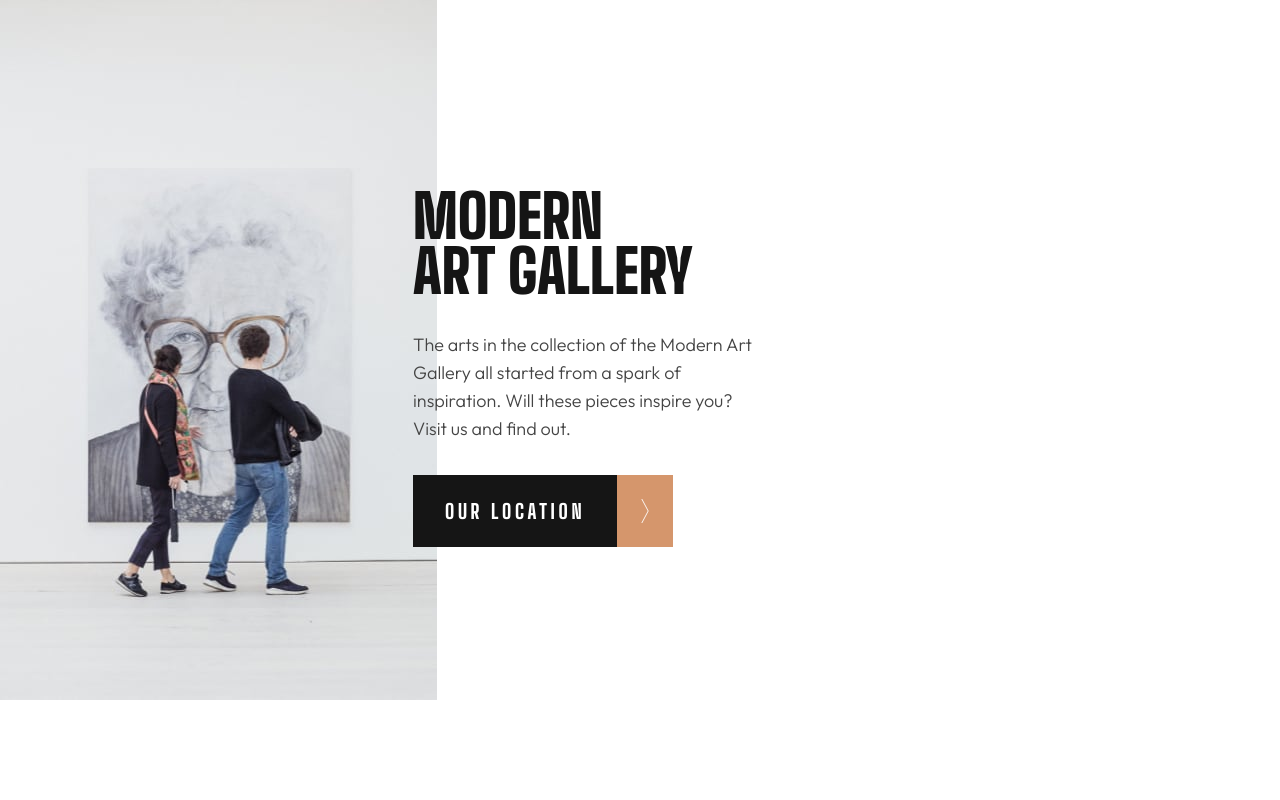
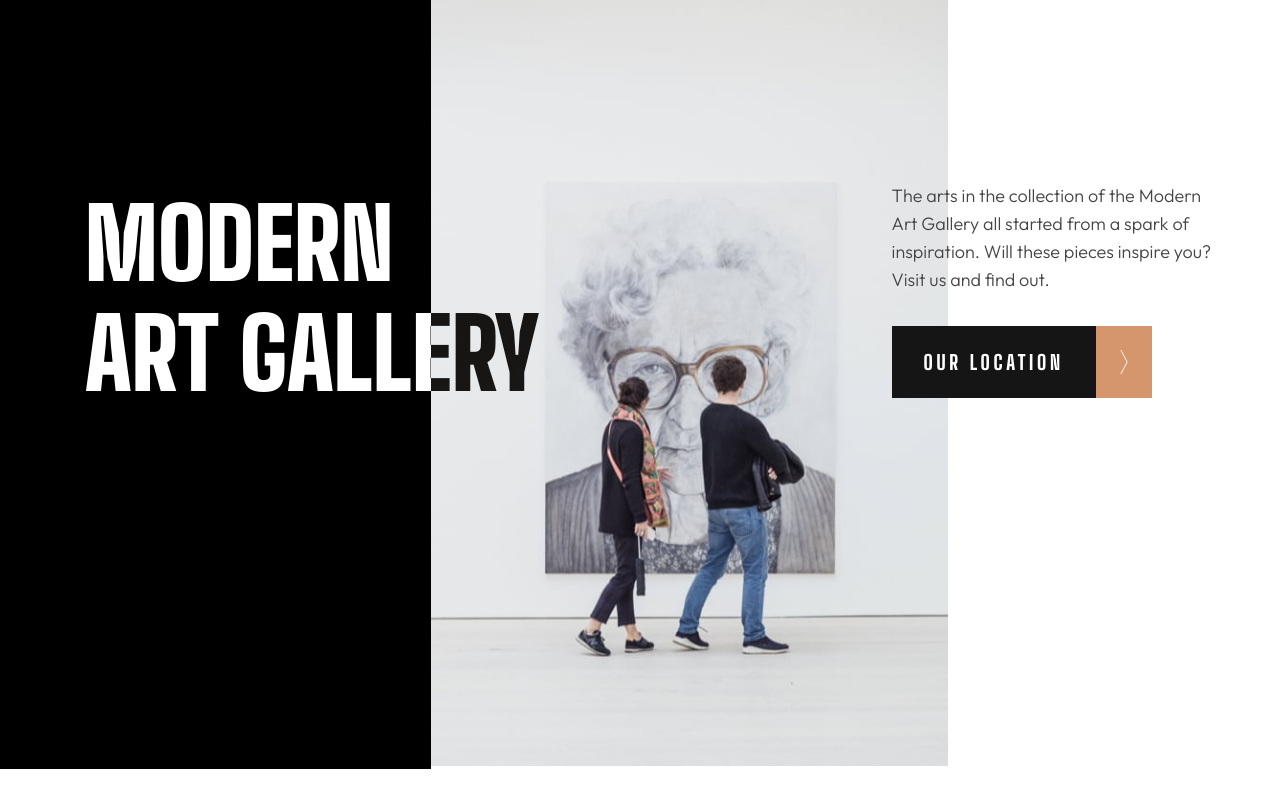
Before and after one commit to waldekglaz/art-gallery-FEM, a React (Create React App) app: page / in a window 1280 px wide. Built offline with nearby package versions, Linux system fonts and the light colour scheme.

Commit message:
hero 1024px

```diff
--- /dev/null
+++ b/src/Components/hero/DecorativeDiv.js
@@ -0,0 +1,7 @@
+import React from "react";
+
+const DecorativeDiv = () => {
+  return <DecorativeDiv />;
+};
+
+export default DecorativeDiv;
--- a/src/Components/hero/Hero.js
+++ b/src/Components/hero/Hero.js
@@ -3,13 +3,16 @@ import React from "react";
 import HeroBody from "./HeroBody";
 import heroImgMobile from "../../assets/mobile/image-hero.jpg";
 import heroImgTablet from "../../assets/tablet/image-hero.jpg";
+import heroImgPC from "../../assets/desktop/image-hero.jpg";
 import { StyledHero } from "../styles/Hero.styled";
+import { StyledDecorativeDiv } from "../styles/DecorativeDiv.styled";
 
 const Hero = () => {
   return (
     <StyledHero>
-      <div></div>
+      <StyledDecorativeDiv>ello</StyledDecorativeDiv>
       <picture>
+        <source srcSet={heroImgPC} media="(min-width: 1024px)" />
         <source srcSet={heroImgTablet} media="(min-width: 768px)" />
         <img src={heroImgMobile} alt="people in art gallery" />
       </picture>
--- a/src/Components/hero/HeroBody.js
+++ b/src/Components/hero/HeroBody.js
@@ -17,7 +17,7 @@ const HeroBody = () => {
         out.
       </p>
 
-      <StyledButton to="/location">
+      <StyledButton primary to="/location">
         <span>Our location</span>
         <img src={arrowRightIcon} alt="cos tam cos yam" />
       </StyledButton>
--- a/src/Components/styles/Button.styled.js
+++ b/src/Components/styles/Button.styled.js
@@ -2,7 +2,7 @@ import styled from "styled-components";
 import { Link } from "react-router-dom";
 export const StyledButton = styled(Link)`
   display: flex;
-  align-items: center;
+  align-items: strech;
   text-decoration: none;
   & span {
     background-color: #151515;
@@ -18,6 +18,8 @@ export const StyledButton = styled(Link)`
     height: 24px;
     background-color: #d5966c;
     padding: 1.5rem;
+    order: ${(props) => (props.primary ? 1 : -1)};
+    transform: rotate(${(props) => (props.primary ? 0 : "180deg")});
   }
   &:hover span {
     background-color: #d5966c;
--- /dev/null
+++ b/src/Components/styles/DecorativeDiv.styled.js
@@ -0,0 +1,12 @@
+import styled from "styled-components";
+
+export const StyledDecorativeDiv = styled.div`
+  @media (max-width: 1023px) {
+    display: none;
+  }
+
+  @media (min-width: 1024px) {
+    background-color: black;
+    width: 450px;
+  }
+`;
--- a/src/Components/styles/Hero.styled.js
+++ b/src/Components/styles/Hero.styled.js
@@ -3,10 +3,11 @@ import styled from "styled-components";
 export const StyledHero = styled.div`
   & img {
     width: 100%;
+    height: auto;
   }
   @media (min-width: 768px) {
     display: flex;
-    align-items: center;
+    align-items: strech;
     & img {
       flex-basis: 57%;
     }
--- a/src/Components/styles/HeroBody.styled.js
+++ b/src/Components/styles/HeroBody.styled.js
@@ -22,4 +22,21 @@ export const StyledHeroBody = styled.div`
     width: 339px;
     margin-left: -88px;
   }
+  @media (min-width: 1024px) {
+    margin-left: -120px;
+    margin-top: 150px;
+    & h1 {
+      position: absolute;
+      top: 189px;
+      left: 85px;
+      font-size: 7.617vw;
+      line-height: 8.593vw;
+      color: white;
+      mix-blend-mode: difference;
+    }
+  }
+  //   @media (min-width: 1440px) {
+  //     & h1 {
+  //     }
+  //   }
 `;
--- a/src/routes/Location.js
+++ b/src/routes/Location.js
@@ -1,11 +1,16 @@
 import React from "react";
-import { Link } from "react-router-dom";
+import arrowRightIcon from "../assets/icon-arrow-right.svg";
+
+import { StyledButton } from "../Components/styles/Button.styled";
 
 const Location = () => {
   return (
     <div>
       <h1>Location</h1>
-      <Link to="/">back to home</Link>
+      <StyledButton to="/">
+        <span>Our location</span>
+        <img src={arrowRightIcon} alt="cos tam cos yam" />
+      </StyledButton>
     </div>
   );
 };
```
